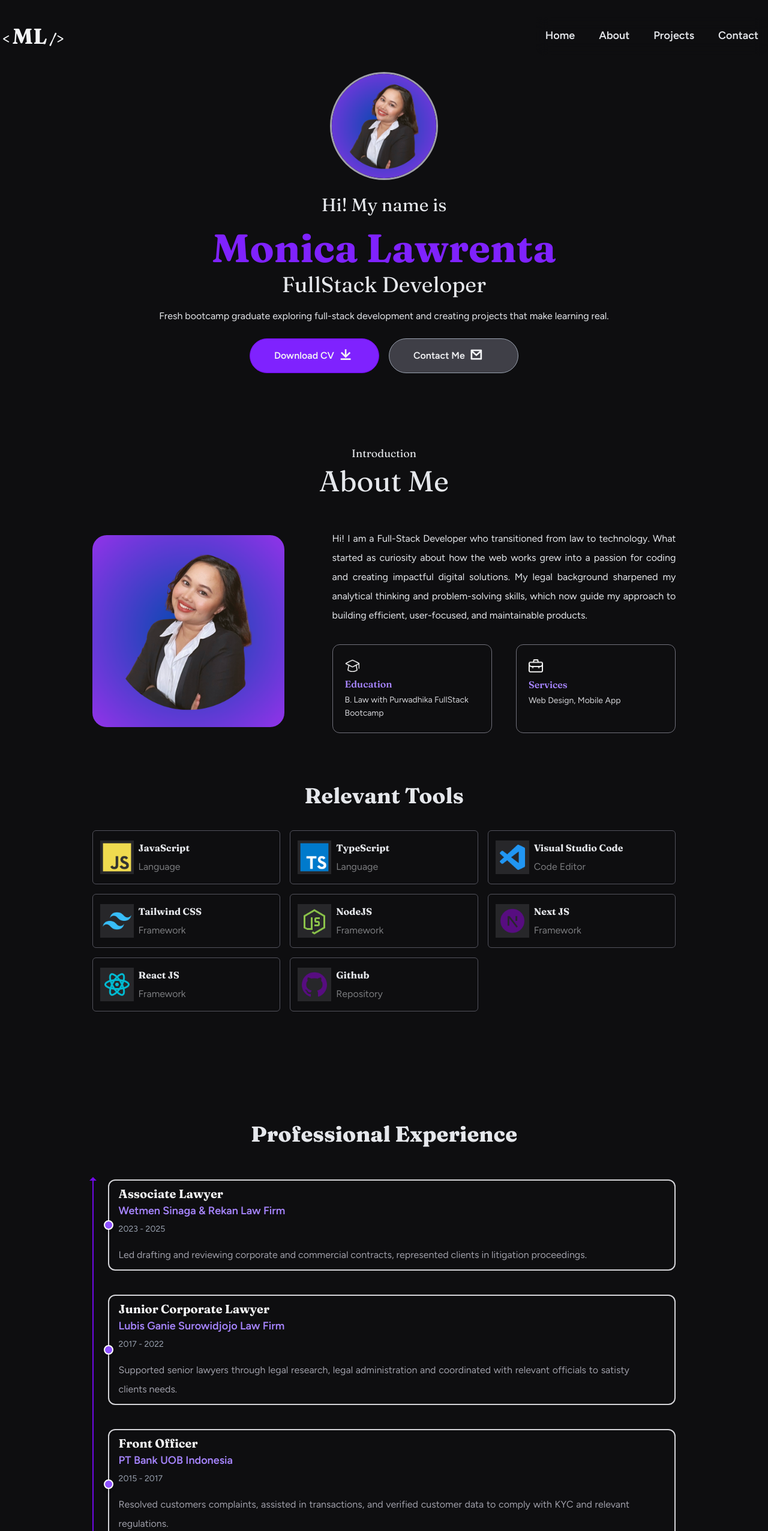
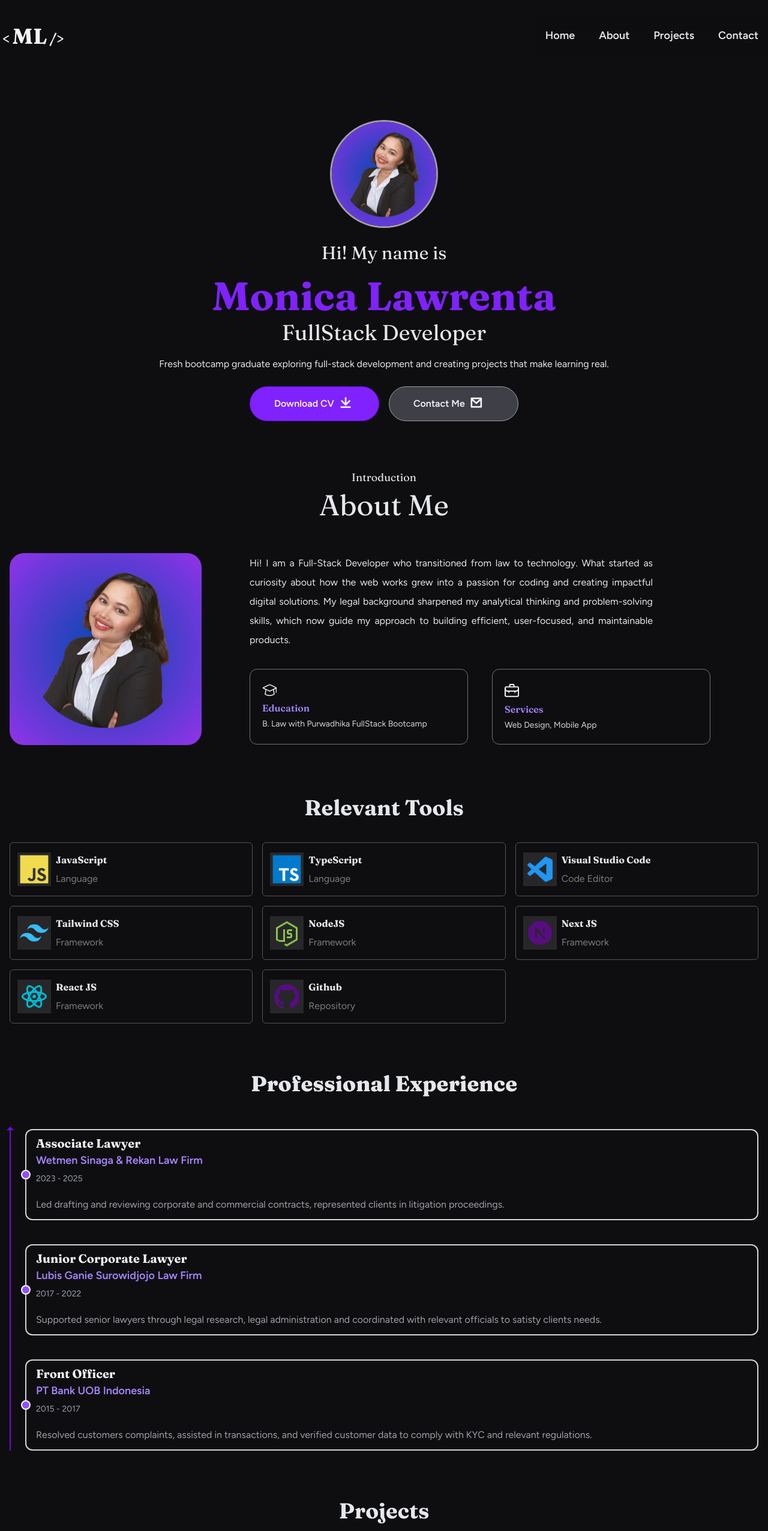
Before and after one commit to veralawrenta/monica-portofolio, a Next.js app: page / in a window 1280 px wide. Shown: the top 2552 px of the page at 60% size. Built offline with nearby package versions, Linux system fonts and the light colour scheme.

Commit message:
update container

```diff
--- a/app/Components/AboutMe.tsx
+++ b/app/Components/AboutMe.tsx
@@ -11,7 +11,7 @@ export default function AboutMe() {
   }, [])
 
   return (
-    <section className="about-me py-10">
+    <section className="container mx-auto px-4 mt-20">
       <div className="w-2/3 mx-auto p-7 box-border bg-zinc-900 rounded-4xl" data-aos="fade-up" data-aos-duration="1000">
         <p className="text-justify">
           Hello! I am a
--- a/app/Components/ContactSection.tsx
+++ b/app/Components/ContactSection.tsx
@@ -37,7 +37,7 @@ const handleSubmit = async (e: React.FormEvent<HTMLFormElement>) => {
 }
 
   return (
-    <section id="contact" className="container w-full px-[12] py-10 scroll-mt-20 ">
+    <section id="contact" className="container mx-auto px-4 mt-20 scroll-mt-20 ">
       <h2 className="text-center font-extrabold mb-2 text-4xl text-gray-100 text-bold">
         Let's Connect!
       </h2>
--- a/app/Components/ExperienceFlow.tsx
+++ b/app/Components/ExperienceFlow.tsx
@@ -2,7 +2,7 @@ import { experiences } from "@/data/workSchema";
 
 export default function ExperienceTree() {
   return (
-    <section id="experience" className="containerw-full py-16 px-[12%] mt-20">
+    <section id="experience" className="container mx-auto px-4 mt-20">
       <h2 className="text-4xl font-extrabold mb-14 text-center">
         Professional Experience
       </h2>
--- a/app/Components/FooterSection.tsx
+++ b/app/Components/FooterSection.tsx
@@ -1,7 +1,7 @@
 
 export default function FooterSection() {
   return (
-    <section className="container mt-32 py-4 flex md:flex-row flex-col justify-between items-center gap-6 md:gap-0">
+    <section className="container mx-auto px-4 mt-20 flex md:flex-row flex-col justify-between items-center gap-6 md:gap-0">
       <h2 className="text-2xl font-bold">Portfolio</h2>
        <div className="flex items-center gap-2">
         <a href="#"></a>
--- a/app/Components/HeroSection.tsx
+++ b/app/Components/HeroSection.tsx
@@ -1,7 +1,7 @@
 export default function HeroSection() {
   return (
-    <section className="home">
-      <div className="container flex flex-col items-center justify-between max-auto gap-2 px-4">
+    <section className="container mx-auto px-4 mt-20">
+      <div className="flex flex-col items-center justify-between max-auto gap-2 px-4">
         <img
           src="/image/profile.png"
           alt="profile"
--- a/app/Components/ProfileSection.tsx
+++ b/app/Components/ProfileSection.tsx
@@ -3,7 +3,7 @@ import Image from "next/image";
 
 export default function ProfileSection() {
   return (
-    <section id="aboutme" className="container w-full px-[12%] py-10 mt-20 scroll-auto">
+    <section id="aboutme" className="container mx-auto px-4 mt-20 scroll-auto">
       <h2 className="text-center mb-2 text-lg font-fraunces">Introduction</h2>
       <h3 className="text-center text-5xl font-fraunces">About Me</h3>
 
--- a/app/Components/ProjectSection.tsx
+++ b/app/Components/ProjectSection.tsx
@@ -2,7 +2,7 @@ import { projectLists } from "@/data/listTools";
 
 export default function ProjectSection() {
   return (
-    <section id="project" className="project mt-20 py-10">
+    <section id="project" className="container mx-auto px-4 mt-20">
       <h2 className="text-center font-bold text-4xl mb-2 text-gray-200">
         Projects
       </h2>
--- a/app/Components/Testimonials.tsx
+++ b/app/Components/Testimonials.tsx
@@ -2,7 +2,7 @@ import { testimonials } from "@/data/listTools"
 
 export default function Testimonials() {
   return (
-    <section className="container max-w-auto mx-auto py-16 px-6">
+    <section className="container mx-auto px-4 mt-20">
       <h2 className="text-4xl font-extrabold mb-4 text-center">Testimonials</h2>
       <p className="text-base/loose text-center opacity-60">See what people are saying about me</p>
 
```
